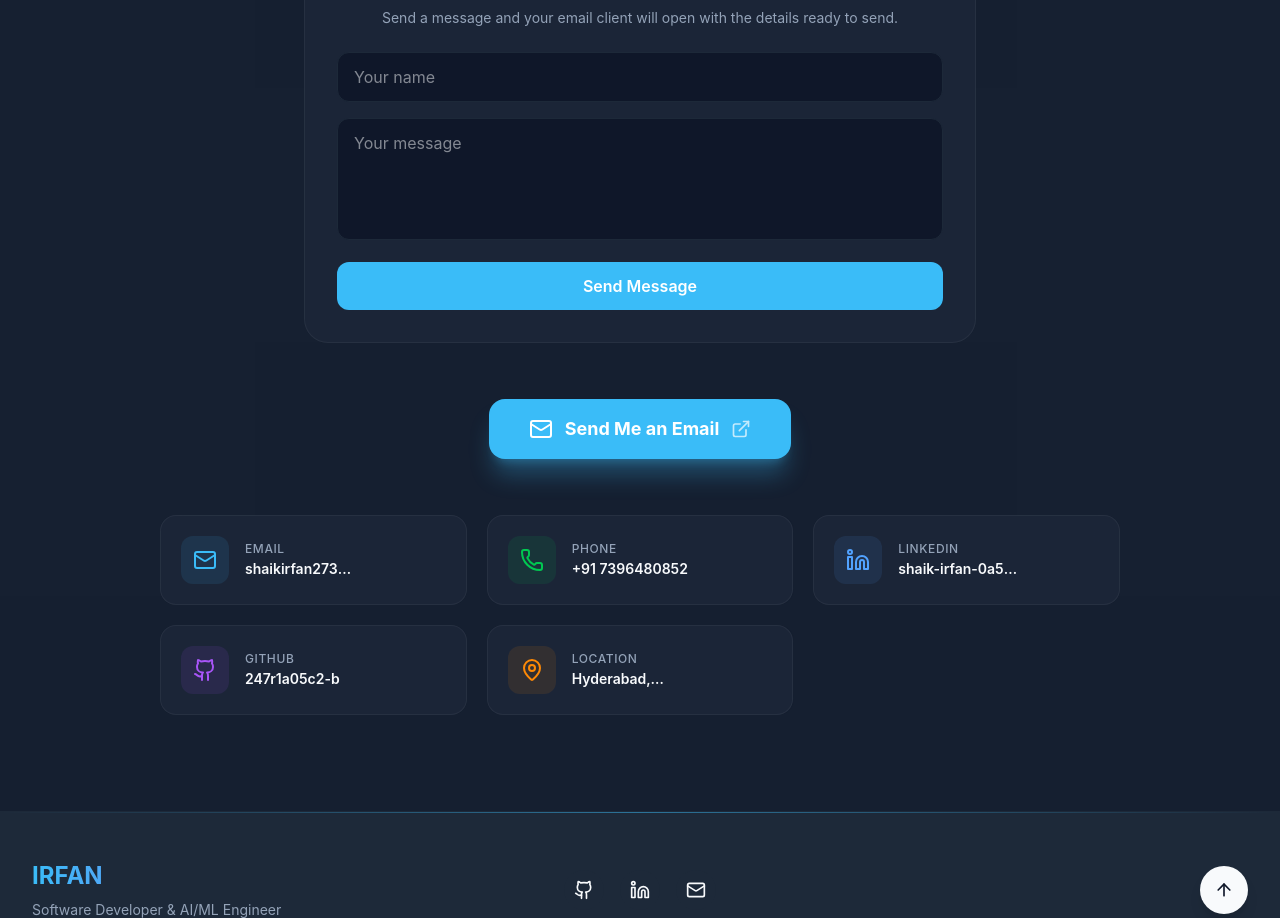
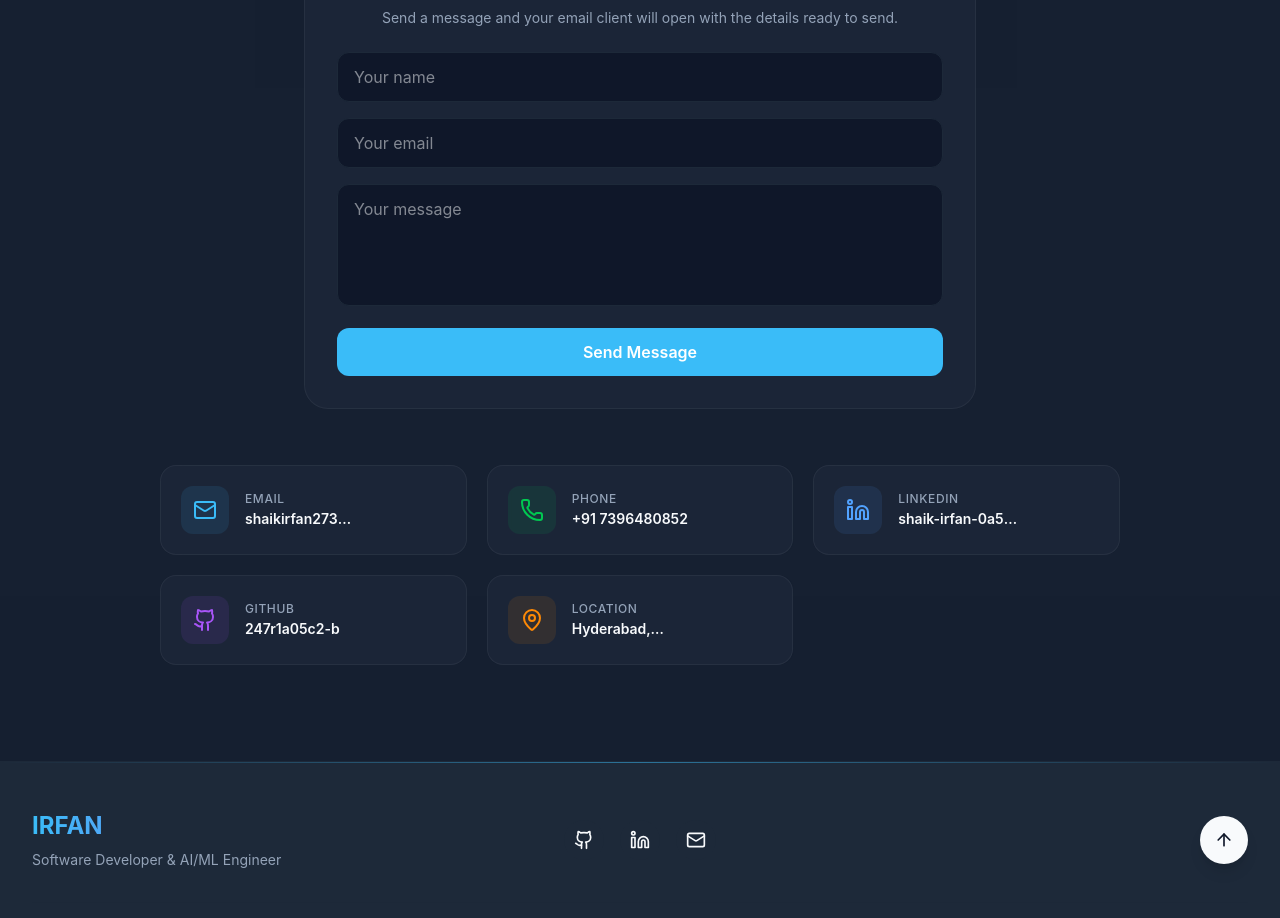
Before and after one commit to 247r1a05c2-b/portfolio, a React (Vite) app: page / in a window 1280 px wide. Shown: the part 8549-9467 px from the top of the page. Built offline with nearby package versions, Linux system fonts and the light colour scheme; no server answers.

Commit message:
Improve portfolio contact form

```diff
--- a/src/components/Contact.tsx
+++ b/src/components/Contact.tsx
@@ -1,4 +1,4 @@
-import { Mail, MapPin, Phone, Linkedin, Github, ExternalLink } from 'lucide-react';
+import { Mail, MapPin, Phone, Linkedin, Github } from 'lucide-react';
 import { AnimatedSection } from './AnimatedSection';
 import { PORTFOLIO_DATA } from '@/data/portfolio-data';
 import { motion } from 'framer-motion';
@@ -71,19 +71,6 @@ export function Contact() {
 
         <ContactForm email={identity.email} />
 
-        <div className="flex justify-center mb-14">
-          <motion.a
-            href={`mailto:${identity.email}`}
-            whileHover={{ scale: 1.05 }}
-            whileTap={{ scale: 0.97 }}
-            className="inline-flex items-center gap-3 px-10 py-4 bg-accent text-white rounded-2xl text-lg font-bold shadow-xl shadow-accent/30 hover:bg-accent/90 transition-colors"
-          >
-            <Mail className="w-6 h-6" />
-            Send Me an Email
-            <ExternalLink className="w-5 h-5 opacity-70" />
-          </motion.a>
-        </div>
-
         {/* Contact cards grid */}
         <div className="grid sm:grid-cols-2 lg:grid-cols-3 gap-5">
           {contactCards.map((card, idx) => (
@@ -119,11 +106,12 @@ export function Contact() {
 
 function ContactForm({ email }: { email: string }) {
   const [name, setName] = useState('');
+  const [emailAddress, setEmailAddress] = useState('');
   const [message, setMessage] = useState('');
   const submit = (event: FormEvent) => {
     event.preventDefault();
     const subject = encodeURIComponent('Portfolio enquiry from ' + (name || 'a visitor'));
-    const body = encodeURIComponent(message);
+    const body = encodeURIComponent('Name: ' + (name || 'Not provided') + '\\nEmail: ' + (emailAddress || 'Not provided') + '\\n\\n' + message);
     window.location.href = 'mailto:' + email + '?subject=' + subject + '&body=' + body;
   };
   return (
@@ -132,6 +120,7 @@ function ContactForm({ email }: { email: string }) {
       <p className="text-sm text-muted-foreground text-center mb-6">Send a message and your email client will open with the details ready to send.</p>
       <form onSubmit={submit} className="space-y-4">
         <input value={name} onChange={e => setName(e.target.value)} placeholder="Your name" aria-label="Your name" className="w-full px-4 py-3 rounded-xl bg-background border border-border outline-none focus:border-accent" />
+        <input value={emailAddress} onChange={e => setEmailAddress(e.target.value)} type="email" placeholder="Your email" aria-label="Your email" required className="w-full px-4 py-3 rounded-xl bg-background border border-border outline-none focus:border-accent" />
         <textarea value={message} onChange={e => setMessage(e.target.value)} placeholder="Your message" aria-label="Your message" rows={4} required className="w-full px-4 py-3 rounded-xl bg-background border border-border outline-none focus:border-accent resize-none" />
         <button type="submit" className="w-full py-3 rounded-xl bg-accent text-white font-semibold hover:bg-accent/90 transition-colors">Send Message</button>
       </form>
```
